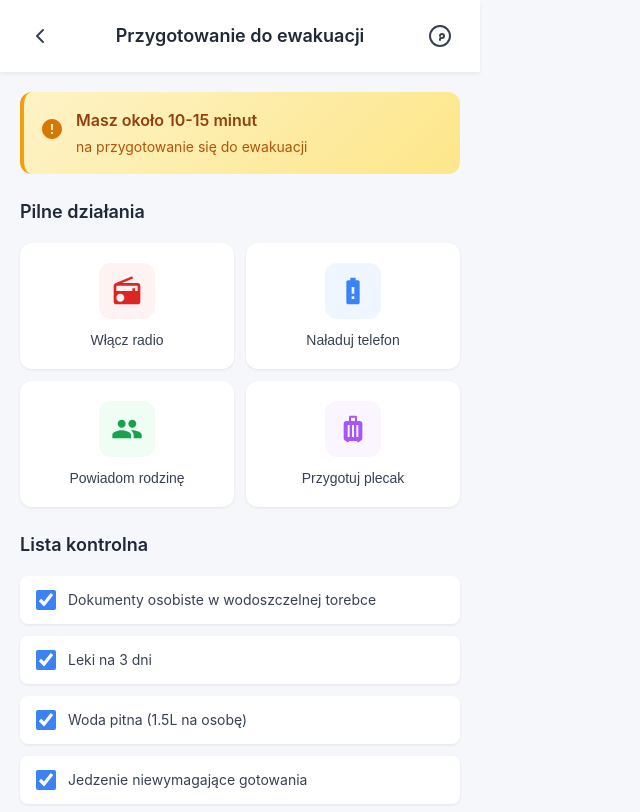
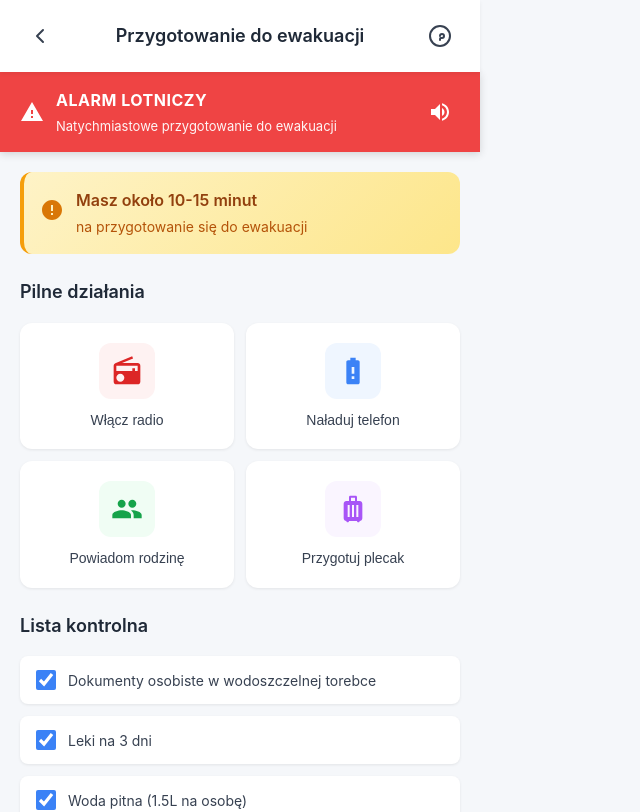
Before and after one commit to Katarzyna-Kadziolka/Ratunek, a Vue app in the folder Ratunek/: page /evacuation-preparation in a window 1280 px wide. Shown: the top 812 px of the page, without its empty margins (0-640 px from the left). Built offline with nearby package versions, Linux system fonts and the light colour scheme.

Commit message:
Crisis alert

```diff
--- a/Ratunek/src/views/CrisisView.vue
+++ b/Ratunek/src/views/CrisisView.vue
@@ -25,6 +25,24 @@ const navigateTo = (routeName: string) => {
       @open-menu="isSideMenuOpen = true"
     />
 
+    <!-- Air Raid Alert Banner -->
+    <div class="air-raid-alert">
+      <div class="alert-warning-icon">
+        <svg width="24" height="24" viewBox="0 0 24 24" fill="currentColor">
+          <path d="M1 21h22L12 2 1 21zm12-3h-2v-2h2v2zm0-4h-2v-4h2v4z"/>
+        </svg>
+      </div>
+      <div class="alert-text-content">
+        <h2 class="alert-main-title">ALARM LOTNICZY</h2>
+        <p class="alert-description">Natychmiastowe przygotowanie do ewakuacji</p>
+      </div>
+      <button class="alert-sound-button">
+        <svg width="24" height="24" viewBox="0 0 24 24" fill="currentColor">
+          <path d="M3 9v6h4l5 5V4L7 9H3zm13.5 3c0-1.77-1.02-3.29-2.5-4.03v8.05c1.48-.73 2.5-2.25 2.5-4.02zM14 3.23v2.06c2.89.86 5 3.54 5 6.71s-2.11 5.85-5 6.71v2.06c4.01-.91 7-4.49 7-8.77s-2.99-7.86-7-8.77z"/>
+        </svg>
+      </button>
+    </div>
+
     <!-- Main Content -->
     <main class="main-content">
       <!-- Crisis Situation Card -->
@@ -35,7 +53,7 @@ const navigateTo = (routeName: string) => {
           </svg>
         </div>
         <h2 class="crisis-title">Sytuacja kryzysowa</h2>
-        <p class="crisis-description">Wybierz odpowiednią akcję poniżej</p>
+        <p class="crisis-description">Przygotój się do ewakuacji</p>
       </div>
 
       <!-- Action Cards -->
@@ -133,6 +151,65 @@ const navigateTo = (routeName: string) => {
   background-color: #f5f7fa;
   display: flex;
   flex-direction: column;
+}
+
+/* Air Raid Alert Banner */
+.air-raid-alert {
+  background-color: #EF4444;
+  padding: 16px 20px;
+  display: flex;
+  align-items: center;
+  gap: 12px;
+  box-shadow: 0 2px 8px rgba(0, 0, 0, 0.15);
+}
+
+.alert-warning-icon {
+  color: white;
+  flex-shrink: 0;
+  display: flex;
+  align-items: center;
+  justify-content: center;
+}
+
+.alert-text-content {
+  flex: 1;
+}
+
+.alert-main-title {
+  font-size: 16px;
+  font-weight: 700;
+  color: white;
+  margin: 0 0 2px 0;
+  letter-spacing: 0.5px;
+}
+
+.alert-description {
+  font-size: 13px;
+  color: white;
+  margin: 0;
+  opacity: 0.95;
+}
+
+.alert-sound-button {
+  background: none;
+  border: none;
+  padding: 8px;
+  cursor: pointer;
+  color: white;
+  display: flex;
+  align-items: center;
+  justify-content: center;
+  border-radius: 50%;
+  transition: background-color 0.2s;
+  flex-shrink: 0;
+}
+
+.alert-sound-button:hover {
+  background-color: rgba(255, 255, 255, 0.15);
+}
+
+.alert-sound-button:active {
+  background-color: rgba(255, 255, 255, 0.25);
 }
 
 /* Main Content */
--- a/Ratunek/src/views/EvacuationPreparationView.vue
+++ b/Ratunek/src/views/EvacuationPreparationView.vue
@@ -1,7 +1,6 @@
 <script setup lang="ts">
 import { ref } from 'vue'
 import { useRouter } from 'vue-router'
-import AppHeader from '@/components/AppHeader.vue'
 
 const router = useRouter()
 
@@ -41,6 +40,24 @@ const navigateToShelters = () => {
         </svg>
       </button>
     </header>
+
+    <!-- Air Raid Alert Banner -->
+    <div class="air-raid-alert">
+      <div class="alert-warning-icon">
+        <svg width="24" height="24" viewBox="0 0 24 24" fill="currentColor">
+          <path d="M1 21h22L12 2 1 21zm12-3h-2v-2h2v2zm0-4h-2v-4h2v4z"/>
+        </svg>
+      </div>
+      <div class="alert-text-content">
+        <h2 class="alert-main-title">ALARM LOTNICZY</h2>
+        <p class="alert-description">Natychmiastowe przygotowanie do ewakuacji</p>
+      </div>
+      <button class="alert-sound-button">
+        <svg width="24" height="24" viewBox="0 0 24 24" fill="currentColor">
+          <path d="M3 9v6h4l5 5V4L7 9H3zm13.5 3c0-1.77-1.02-3.29-2.5-4.03v8.05c1.48-.73 2.5-2.25 2.5-4.02zM14 3.23v2.06c2.89.86 5 3.54 5 6.71s-2.11 5.85-5 6.71v2.06c4.01-.91 7-4.49 7-8.77s-2.99-7.86-7-8.77z"/>
+        </svg>
+      </button>
+    </div>
 
     <!-- Main Content -->
     <main class="main-content">
@@ -186,6 +203,65 @@ const navigateToShelters = () => {
   font-weight: 400;
   margin: 2px 0 0 0;
   color: #6b7280;
+}
+
+/* Air Raid Alert Banner */
+.air-raid-alert {
+  background-color: #EF4444;
+  padding: 16px 20px;
+  display: flex;
+  align-items: center;
+  gap: 12px;
+  box-shadow: 0 2px 8px rgba(0, 0, 0, 0.15);
+}
+
+.alert-warning-icon {
+  color: white;
+  flex-shrink: 0;
+  display: flex;
+  align-items: center;
+  justify-content: center;
+}
+
+.alert-text-content {
+  flex: 1;
+}
+
+.alert-main-title {
+  font-size: 16px;
+  font-weight: 700;
+  color: white;
+  margin: 0 0 2px 0;
+  letter-spacing: 0.5px;
+}
+
+.alert-description {
+  font-size: 13px;
+  color: white;
+  margin: 0;
+  opacity: 0.95;
+}
+
+.alert-sound-button {
+  background: none;
+  border: none;
+  padding: 8px;
+  cursor: pointer;
+  color: white;
+  display: flex;
+  align-items: center;
+  justify-content: center;
+  border-radius: 50%;
+  transition: background-color 0.2s;
+  flex-shrink: 0;
+}
+
+.alert-sound-button:hover {
+  background-color: rgba(255, 255, 255, 0.15);
+}
+
+.alert-sound-button:active {
+  background-color: rgba(255, 255, 255, 0.25);
 }
 
 /* Main Content */
```
